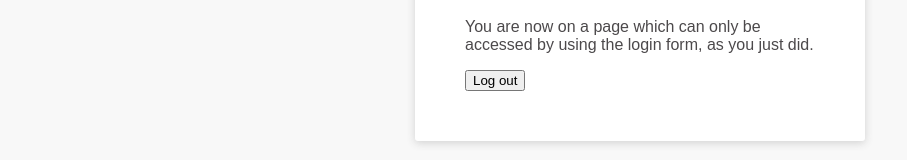
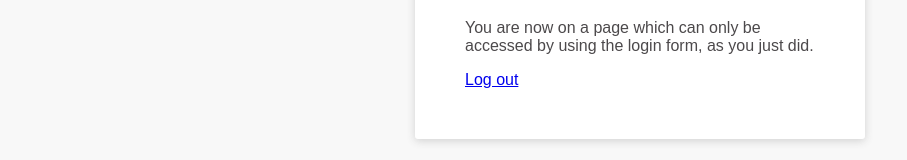
Before and after one commit to MateoElProgramador/Green-Data-Task, a React (Create React App) app in the folder my-react-app/: page /login in a window 1280 px wide. Both pictures are taken after typing "name@example.com" into the empty fields and a click on the input "Sign in". Shown: the part 533-693 px from the top of the page, without its empty margins (0-907 px from the left). Built offline with nearby package versions, Linux system fonts and the light colour scheme.

Commit message:
Add favicon, rename Login stylesheet, comment out alerts

```diff
--- a/my-react-app/public/index.html
+++ b/my-react-app/public/index.html
@@ -2,7 +2,7 @@
 <html lang="en">
   <head>
     <meta charset="utf-8" />
-    <link rel="icon" href="%PUBLIC_URL%/favicon.ico" />
+    <link rel="icon" href="https://members.green.energy/favicon.ico" />
     <meta name="viewport" content="width=device-width, initial-scale=1" />
     <meta name="theme-color" content="#000000" />
     <meta
--- a/my-react-app/src/App.js
+++ b/my-react-app/src/App.js
@@ -2,12 +2,13 @@ import React from 'react';
 import {Route, Switch, Redirect, Link, BrowserRouter as Router} from 'react-router-dom';
 import Login from './components/Login';
 import Profile from './components/Profile';
+import './stylesheets/app.sass';
 
 
 class App extends React.Component {
 	constructor(props) {
 		super(props);
-		alert("App created");
+		// alert("App created");			// useful for detecting when App component is recreated, hence losing state
 		this.state = {
 			isAuthenticated: false
 		}
@@ -21,13 +22,13 @@ class App extends React.Component {
 	login(e) {
 		e.preventDefault();
 		this.setState({ isAuthenticated: true });
-		alert("Logged in");
+		// alert("Logged in");
 	}
 
 	logout(e) {
 		e.preventDefault();
 		this.setState({ isAuthenticated: false });
-		alert("Logged out");
+		// alert("Logged out");
 	}
 
 	getAuth() {
--- a/my-react-app/src/components/Login.js
+++ b/my-react-app/src/components/Login.js
@@ -1,5 +1,4 @@
 import React from 'react';
-import '../stylesheets/Login.sass';
 
 function Login(props) {
   // Gets the state of this component (data), and a function to change the state (setData):
--- a/my-react-app/src/components/Profile.js
+++ b/my-react-app/src/components/Profile.js
@@ -1,5 +1,4 @@
 import React from 'react';
-// import '../stylesheets/Profile.sass';
 
 function Profile(props) {
 
@@ -9,23 +8,13 @@ function Profile(props) {
         <img src="https://green.cdn.energy/branding/logo-r.svg" id="green-logo" alt="Green logo" />
         <h2 className="login-header">You made it.</h2>
         <p>You are now on a page which can only be accessed by using the login form, as you just did.</p>
-        <button onClick={props.logout}>Log out</button>
+        <a href="#" onClick={props.logout}>Log out</a>
       </div>
     </main>
   );
+}
 
 
-  // return (
-  //   <div className="App">
-  //     <header className="App-header">
-  //       <img src={logo} className="App-logo" alt="logo" />
-  //       <p>{!data ? "Loading..." : data}</p>
-  //     </header>
-  //   </div>
-  // );
-}
-
-// TODO: Not used yet
 // function logout() {
 //   // Send request to server to log out:
 //   fetch("/logout", {
--- a/my-react-app/src/index.js
+++ b/my-react-app/src/index.js
@@ -4,7 +4,6 @@ import './stylesheets/index.sass';
 import App from './App';
 import reportWebVitals from './reportWebVitals';
 
-// TODO: Routes don't work yet
 ReactDOM.render(
   <React.StrictMode>
     <App />
```
Also changed, not shown: my-react-app/src/stylesheets/app.sass (renamed from my-react-app/src/stylesheets/Login.sass).
